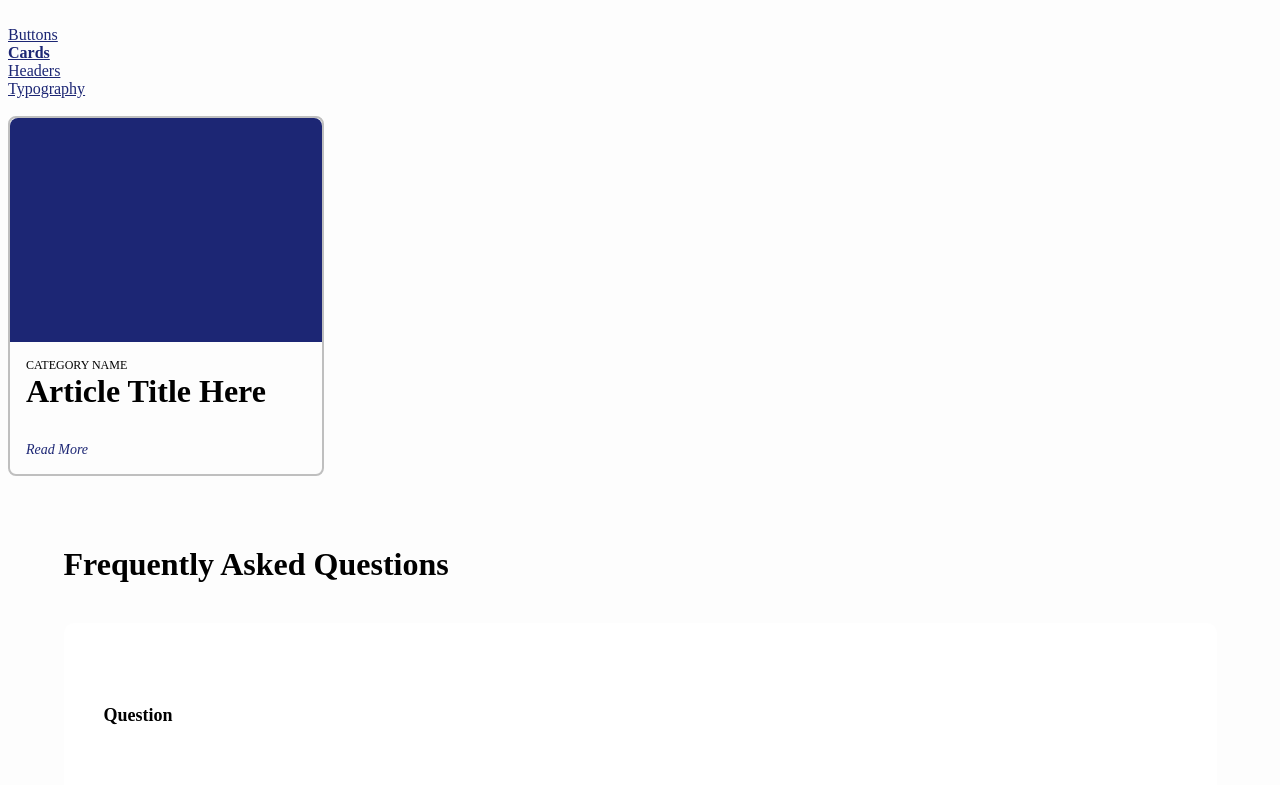
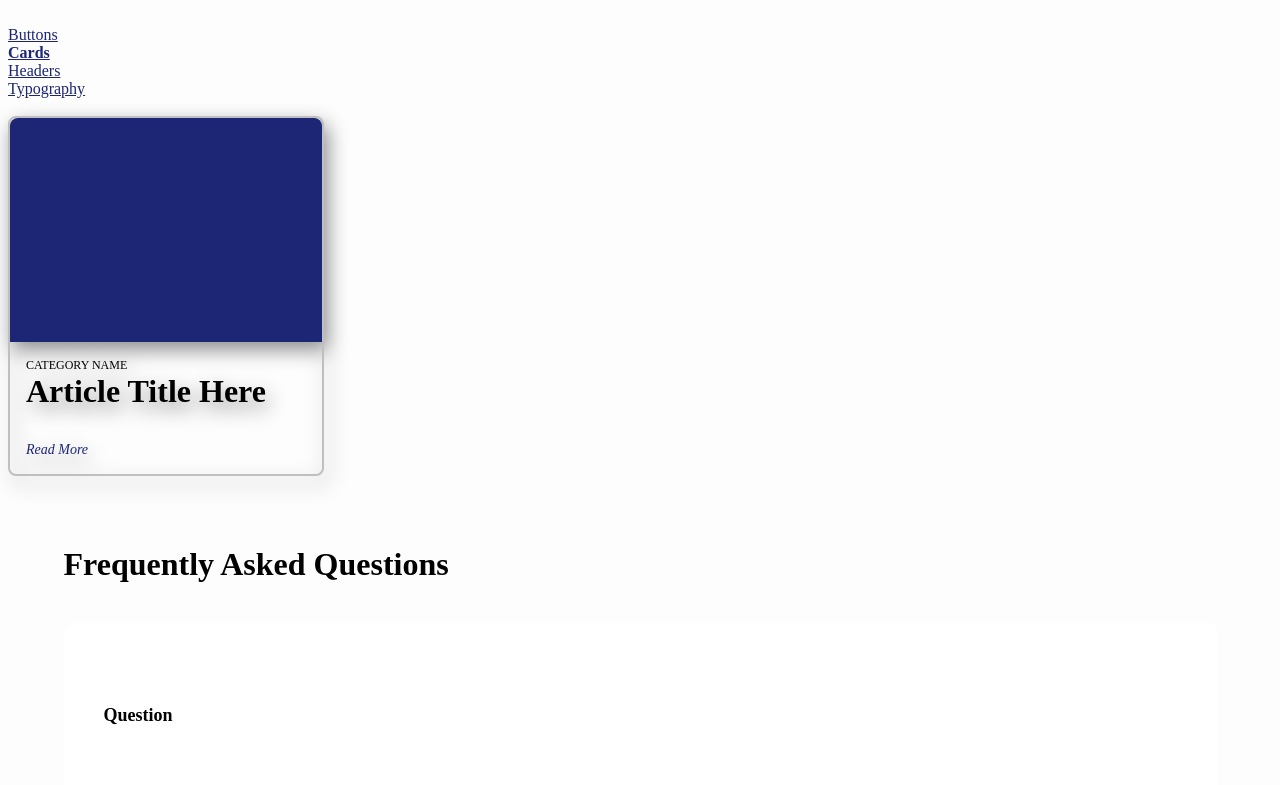
Before and after one commit to alkellerin/Quest_Design_System, a plain HTML site: page pages/cards.html in a window 1280 px wide. In both pictures the pointer is over the element 166 px from the left and 296 px from the top of the page. Shown: the top 785 px of the page. Drawn offline with Linux system fonts and the light colour scheme; some icons are missing; a web font is replaced by a local one.

Commit message:
drop shadow

```diff
--- a/css/buttons.css
+++ b/css/buttons.css
@@ -22,6 +22,7 @@
 
 .button-primary:hover {
     background-color: var(--darker-blue);
+    font-weight: bold;
 }
 
 .button-primary:active {
--- a/css/cards.css
+++ b/css/cards.css
@@ -2,6 +2,10 @@
     width: 312px;
     border: 2px solid var(--light-gray);
     border-radius: 8px;
+}
+
+.cardArticle:hover {
+    filter: drop-shadow(4px 8px 10px #8C8C8C);
 }
 
 .thumbnail {
```
